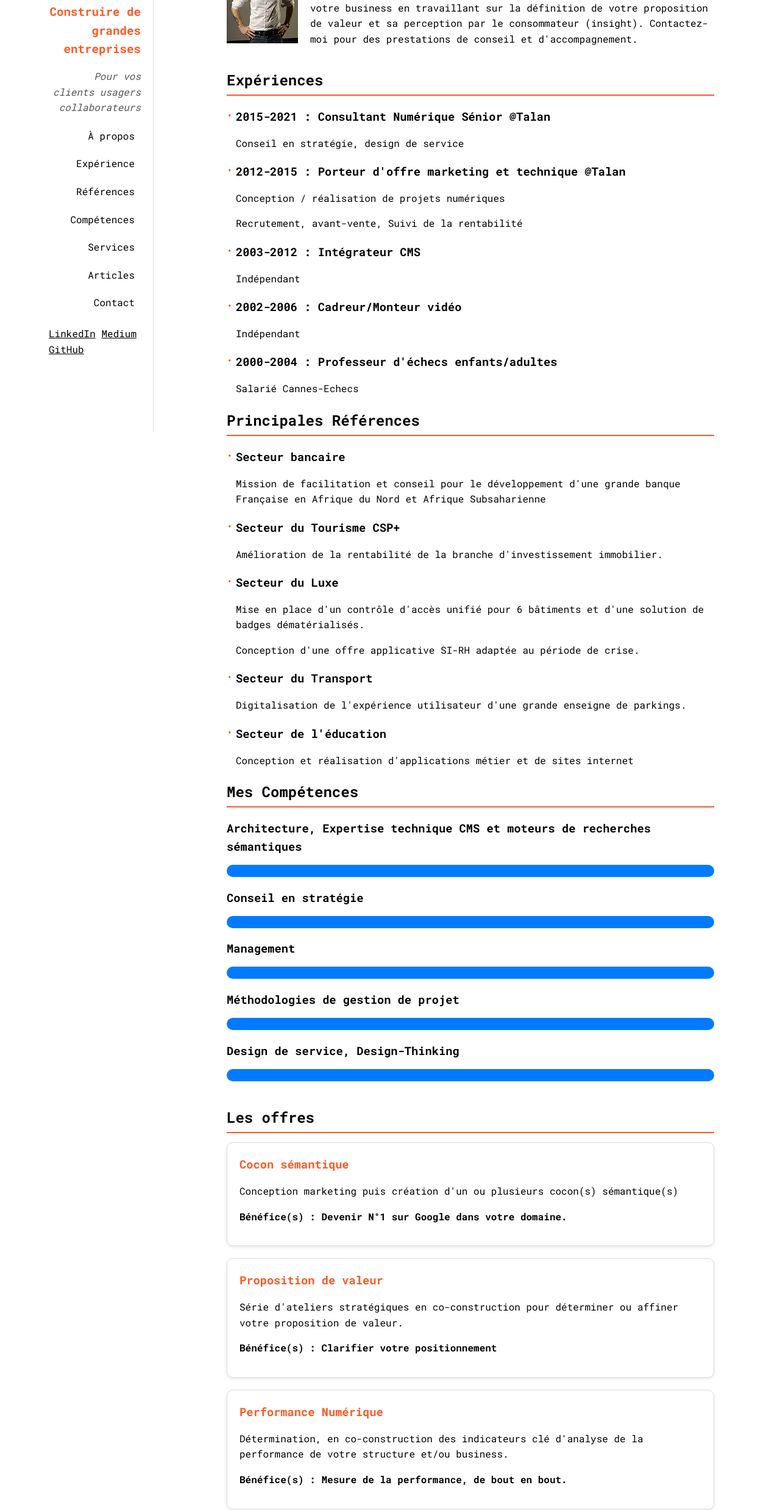
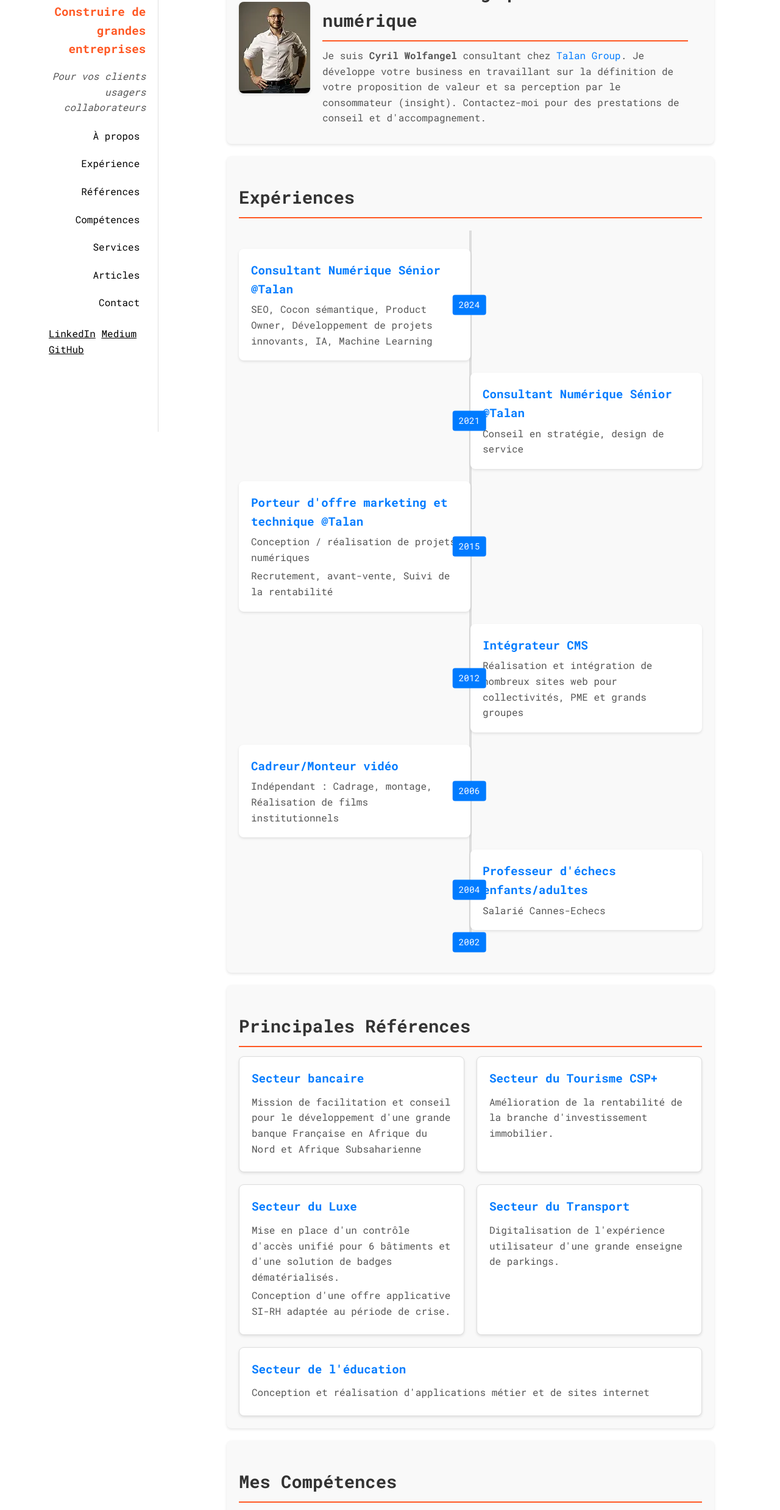
Before and after one commit to friteuseb/friteuseb.github.io, a plain HTML site: page index.html in a window 1280 px wide. Shown: the part 132-2608 px from the top of the page at 61% size. Drawn offline with Linux system fonts and the light colour scheme.

Commit message:
uniformisation flat design optimisation du css

```diff
--- a/index.html
+++ b/index.html
@@ -92,58 +92,81 @@
 
                 <section id="experience">
                     <h2>Expériences</h2>
-                    <ul>
-                        <li>
-                            <h3>2015-2021 : Consultant Numérique Sénior @Talan</h3>
-                            <p>Conseil en stratégie, design de service</p>
-                        </li>
-                        <li>
-                            <h3>2012-2015 : Porteur d'offre marketing et technique @Talan</h3>
-                            <p>Conception / réalisation de projets numériques</p>
-                            <p>Recrutement, avant-vente, Suivi de la rentabilité</p>
-                        </li>
-                        <li>
-                            <h3>2003-2012 : Intégrateur CMS</h3>
-                            <p>Indépendant</p>
-                        </li>
-                        <li>
-                            <h3>2002-2006 : Cadreur/Monteur vidéo</h3>
-                            <p>Indépendant</p>
-                        </li>
-                        <li>
-                            <h3>2000-2004 : Professeur d'échecs enfants/adultes</h3>
-                            <p>Salarié Cannes-Echecs</p>
-                        </li>
-                    </ul>
+                    <div class="timeline">
+                        <div class="timeline-item">
+                            <div class="timeline-date">2024</div>
+                            <div class="timeline-content">
+                                <h3>Consultant Numérique Sénior @Talan</h3>
+                                <p>SEO, Cocon sémantique, Product Owner, Développement de projets innovants, IA, Machine Learning</p>
+                            </div>
+                        </div>
+                        <div class="timeline-item">
+                            <div class="timeline-date">2021</div>
+                            <div class="timeline-content">
+                                <h3>Consultant Numérique Sénior @Talan</h3>
+                                <p>Conseil en stratégie, design de service</p>
+                            </div>
+                        </div>
+                        <div class="timeline-item">
+                            <div class="timeline-date">2015</div>
+                            <div class="timeline-content">
+                                <h3>Porteur d'offre marketing et technique @Talan</h3>
+                                <p>Conception / réalisation de projets numériques</p>
+                                <p>Recrutement, avant-vente, Suivi de la rentabilité</p>
+                            </div>
+                        </div>
+                        <div class="timeline-item">
+                            <div class="timeline-date">2012</div>
+                            <div class="timeline-content">
+                                <h3>Intégrateur CMS</h3>
+                                <p>Réalisation et intégration de nombreux sites web pour collectivités, PME et grands groupes</p>
+                            </div>
+                        </div>
+                        <div class="timeline-item">
+                            <div class="timeline-date">2006</div>
+                            <div class="timeline-content">
+                                <h3>Cadreur/Monteur vidéo</h3>
+                                <p>Indépendant : Cadrage, montage, Réalisation de films institutionnels</p>
+                            </div>
+                        </div>
+                        <div class="timeline-item">
+                            <div class="timeline-date">2004</div>
+                            <div class="timeline-content">
+                                <h3>Professeur d'échecs enfants/adultes</h3>
+                                <p>Salarié Cannes-Echecs</p>
+                            </div>
+                        </div>
+                        <div class="timeline-item">
+                            <div class="timeline-date">2002</div>
+                        </div>
+                    </div>
                 </section>
 
                 <section id="references">
                     <h2>Principales Références</h2>
-                    <ul>
-                        <li>
+                    <div class="references-list">
+                        <div class="reference-card">
                             <h3>Secteur bancaire</h3>
-                            <p>Mission de facilitation et conseil pour le développement d'une grande banque Française en
-                                Afrique du Nord et Afrique Subsaharienne</p>
-                        </li>
-                        <li>
+                            <p>Mission de facilitation et conseil pour le développement d'une grande banque Française en Afrique du Nord et Afrique Subsaharienne</p>
+                        </div>
+                        <div class="reference-card">
                             <h3>Secteur du Tourisme CSP+</h3>
                             <p>Amélioration de la rentabilité de la branche d'investissement immobilier.</p>
-                        </li>
-                        <li>
+                        </div>
+                        <div class="reference-card">
                             <h3>Secteur du Luxe</h3>
-                            <p>Mise en place d'un contrôle d'accès unifié pour 6 bâtiments et d'une solution de badges
-                                dématérialisés.</p>
+                            <p>Mise en place d'un contrôle d'accès unifié pour 6 bâtiments et d'une solution de badges dématérialisés.</p>
                             <p>Conception d'une offre applicative SI-RH adaptée au période de crise.</p>
-                        </li>
-                        <li>
+                        </div>
+                        <div class="reference-card">
                             <h3>Secteur du Transport</h3>
                             <p>Digitalisation de l'expérience utilisateur d'une grande enseigne de parkings.</p>
-                        </li>
-                        <li>
+                        </div>
+                        <div class="reference-card">
                             <h3>Secteur de l'éducation</h3>
                             <p>Conception et réalisation d'applications métier et de sites internet</p>
-                        </li>
-                    </ul>
+                        </div>
+                    </div>
                 </section>
 
                 <section id="competences">
@@ -152,35 +175,47 @@
                     <div class="skill">
                         <h3>Architecture, Expertise technique CMS et moteurs de recherches sémantiques</h3>
                         <div class="skill-bar">
-                            <div class="skill-bar-fill" data-width="60%"></div>
+                            <div class="skill-bar-fill" style="width: 80%;"></div>
                         </div>
                     </div>
                     <div class="skill">
                         <h3>Conseil en stratégie</h3>
                         <div class="skill-bar">
-                            <div class="skill-bar-fill" data-width="80%"></div>
+                            <div class="skill-bar-fill" style="width: 70%;"></div>
                         </div>
                     </div>
                     <div class="skill">
                         <h3>Management</h3>
                         <div class="skill-bar">
-                            <div class="skill-bar-fill" data-width="70%"></div>
+                            <div class="skill-bar-fill" style="width: 70%;"></div>
+                        </div>
+                    </div>
+                    <div class="skill">
+                        <h3>SEO</h3>
+                        <div class="skill-bar">
+                            <div class="skill-bar-fill" style="width: 90%;"></div>
                         </div>
                     </div>
                     <div class="skill">
                         <h3>Méthodologies de gestion de projet</h3>
                         <div class="skill-bar">
-                            <div class="skill-bar-fill" data-width="60%"></div>
+                            <div class="skill-bar-fill" style="width: 70%;"></div>
                         </div>
                     </div>
                     <div class="skill">
                         <h3>Design de service, Design-Thinking</h3>
                         <div class="skill-bar">
-                            <div class="skill-bar-fill" data-width="70%"></div>
+                            <div class="skill-bar-fill" style="width: 80%;"></div>
                         </div>
-
+                    </div>
+                    <div class="skill">
+                        <h3>Développement WEB PHP/PYTHON</h3>
+                        <div class="skill-bar">
+                            <div class="skill-bar-fill" style="width: 50%;"></div>
+                        </div>
                     </div>
                 </section>
+
 
                 <section id="services">
                     <h2>Les offres</h2>
--- a/style.css
+++ b/style.css
@@ -1,4 +1,3 @@
-/* Variables globales */
 :root {
   --main-color: #007BFF;
   --background-color: #ffffff;
@@ -7,7 +6,7 @@
   --highlight-color: #ff5722;
 }
 
-/* Styles de base */
+/* Styles de Base */
 body {
   font-family: 'Roboto Mono', monospace;
   background-color: var(--background-color);
@@ -24,7 +23,6 @@ body {
   box-sizing: border-box;
 }
 
-/* Layout principal */
 .wrapper {
   display: flex;
   width: 100%;
@@ -78,7 +76,6 @@ body {
   color: #555;
 }
 
-/* Navigation */
 .sidebar nav ul {
   padding: 0;
   list-style: none;
@@ -103,7 +100,6 @@ body {
   color: #fff;
 }
 
-/* Menu Burger */
 #menu-toggle {
   display: none;
   background: none;
@@ -122,7 +118,6 @@ body {
   transition: 0.3s;
 }
 
-/* Boutons sociaux */
 .social-buttons {
   margin-top: 20px;
 }
@@ -145,7 +140,7 @@ body {
   background-color: #0056b3;
 }
 
-/* Contenu principal */
+/* Contenu Principal */
 .content {
   flex-grow: 1;
   max-width: 800px;
@@ -156,25 +151,6 @@ body {
   overflow-y: auto;
 }
 
-/* Profile */
-.profile {
-  display: flex;
-  align-items: center;
-  gap: 20px;
-}
-
-.profile-pic {
-  width: 150px;
-  height: 150px;
-  object-fit: cover;
-  border-radius: 0;
-}
-
-.profile-text {
-  flex-grow: 1;
-}
-
-/* Typographie */
 .content h1, .content h2, .content h3, .content p, .content a {
   color: var(--text-color);
   margin-bottom: 15px;
@@ -198,63 +174,252 @@ body {
   color: var(--highlight-color);
 }
 
-/* Listes */
-.content ul {
-  padding-left: 0;
-  list-style: none;
-  margin: 10px 0;
+/* Section À propos */
+#apropos {
+  margin: 20px 0;
+  padding: 20px;
+  background-color: #f9f9f9;
+  border-radius: 8px;
+  box-shadow: 0 2px 4px rgba(0, 0, 0, 0.1);
+  display: flex;
+  align-items: center;
 }
 
-.content li {
-  margin-bottom: 5px;
-  position: relative;
-  padding-left: 15px;
+.profile {
+  display: flex;
+  align-items: center;
 }
 
-.content li:before {
-  content: '•';
-  position: absolute;
-  left: 0;
-  color: var(--highlight-color);
+.profile-pic {
+  border-radius: 8px;
+  margin-right: 20px;
+  box-shadow: 0 2px 4px rgba(0, 0, 0, 0.1);
 }
 
-/* Footer */
-footer {
-  text-align: center;
-  background: var(--background-color);
-  color: var(--text-color);
-  padding: 10px 0;
-  width: 100%;
-  position: relative;
-  bottom: 0;
-  box-shadow: 0 -2px 5px rgba(0, 0, 0, 0.1);
+.profile-text {
+  max-width: 600px;
 }
 
-/* Barres de compétences */
+#apropos h1 {
+  font-size: 1.8em;
+  margin-bottom: 10px;
+  color: #333;
+  border-bottom: 2px solid var(--highlight-color);
+  padding-bottom: 10px;
+}
+
+#apropos p {
+  margin: 10px 0;
+  font-size: 1em;
+  color: #555;
+}
+
+#apropos a {
+  color: #007bff;
+  text-decoration: none;
+  transition: color 0.2s;
+}
+
+#apropos a:hover {
+  color: #0056b3;
+}
+
+/* Section Expériences */
+#experience {
+  margin: 20px 0;
+  padding: 20px;
+  background-color: #f9f9f9;
+  border-radius: 8px;
+  box-shadow: 0 2px 4px rgba(0, 0, 0, 0.1);
+}
+
+#experience h2 {
+  font-size: 1.8em;
+  margin-bottom: 15px;
+  color: #333;
+  border-bottom: 2px solid var(--highlight-color);
+  padding-bottom: 10px;
+}
+
+.timeline {
+  position: relative;
+  padding: 10px 0;
+  margin: 20px 0;
+}
+
+.timeline::before {
+  content: '';
+  position: absolute;
+  top: 0;
+  left: 50%;
+  transform: translateX(-50%);
+  width: 4px;
+  height: 100%;
+  background: #ddd;
+}
+
+.timeline-item {
+  position: relative;
+  margin: 20px 0;
+  padding-left: 50%;
+  clear: both;
+}
+
+.timeline-item:nth-child(odd) {
+  padding-left: 0;
+  padding-right: 50%;
+}
+
+.timeline-date {
+  position: absolute;
+  top: 50%;
+  left: calc(50% - 2px);
+  transform: translate(-50%, -50%);
+  background: #007bff;
+  color: #fff;
+  padding: 5px 10px;
+  border-radius: 4px;
+  font-size: 0.9em;
+  z-index: 1;
+}
+
+.timeline-content {
+  padding: 20px;
+  background: #fff;
+  border-radius: 8px;
+  box-shadow: 0 2px 4px rgba(0, 0, 0, 0.1);
+  position: relative;
+}
+
+.timeline-content h3 {
+  font-size: 1.2em;
+  margin: 0 0 5px;
+  color: #007bff;
+}
+
+.timeline-content p {
+  margin: 5px 0 0;
+  font-size: 1em;
+  color: #555;
+}
+
+/* Section Références */
+#references {
+  margin: 20px 0;
+  padding: 20px;
+  background-color: #f9f9f9;
+  border-radius: 8px;
+  box-shadow: 0 2px 4px rgba(0, 0, 0, 0.1);
+}
+
+#references h2 {
+  font-size: 1.8em;
+  margin-bottom: 15px;
+  color: #333;
+  border-bottom: 2px solid var(--highlight-color);
+  padding-bottom: 10px;
+}
+
+.references-list {
+  display: flex;
+  flex-wrap: wrap;
+  gap: 20px;
+}
+
+.reference-card {
+  flex: 1;
+  min-width: 250px;
+  background-color: #fff;
+  border: 1px solid #ddd;
+  border-radius: 8px;
+  padding: 20px;
+  box-shadow: 0 2px 4px rgba(0, 0, 0, 0.1);
+  transition: transform 0.2s, box-shadow 0.2s;
+}
+
+.reference-card:hover {
+  transform: translateY(-5px);
+  box-shadow: 0 4px 8px rgba(0, 0, 0, 0.2);
+}
+
+.reference-card h3 {
+  font-size: 1.2em;
+  margin: 0 0 10px;
+  color: #007bff;
+}
+
+.reference-card p {
+  margin: 5px 0;
+  font-size: 1em;
+  color: #555;
+}
+
+/* Section Compétences */
+#competences {
+  margin: 20px 0;
+  padding: 20px;
+  background-color: #f9f9f9;
+  border-radius: 8px;
+  box-shadow: 0 2px 4px rgba(0, 0, 0, 0.1);
+}
+
+#competences h2 {
+  font-size: 1.8em;
+  margin-bottom: 15px;
+  color: #333;
+  border-bottom: 2px solid var(--highlight-color);
+  padding-bottom: 10px;
+}
+
+.skill {
+  margin-bottom: 20px;
+}
+
+.skill h3 {
+  font-size: 1.2em;
+  margin: 0 0 10px;
+  color: #007bff;
+}
+
 .skill-bar {
-  background: #e0e0e0;
-  border-radius: 25px;
+  position: relative;
+  height: 20px;
+  background-color: #e0e0e0;
+  border-radius: 10px;
   overflow: hidden;
-  margin: 10px 0;
-  height: 20px; /* Augmenter la hauteur si nécessaire */
 }
 
 .skill-bar-fill {
-  display: block;
   height: 100%;
-  background-color: var(--main-color);
-  width: 0;
+  background-color: #007bff;
+  border-radius: 10px;
+  transition: width 0.4s ease-in-out;
 }
 
-.skill-bar-fill[data-width] {
-  width: attr(data-width %); /* Utilisation de la valeur data-width pour définir la largeur */
-  transition: width 1s; /* Retirer cette ligne pour supprimer l'animation */
+.skill-bar-fill::after {
+  content: attr(style);
+  position: absolute;
+  right: 10px;
+  top: 2px;
+  color: #fff;
+  font-size: 0.8em;
 }
 
+/* Section Services */
+#services {
+  margin: 20px 0;
+  padding: 20px;
+  background-color: #f9f9f9;
+  border-radius: 8px;
+  box-shadow: 0 2px 4px rgba(0, 0, 0, 0.1);
+}
 
-/* Services */
-#services {
-  margin-top: 40px;
+#services h2 {
+  font-size: 1.8em;
+  margin-bottom: 15px;
+  color: #333;
+  border-bottom: 2px solid var(--highlight-color);
+  padding-bottom: 10px;
 }
 
 .services-list {
@@ -264,27 +429,52 @@ footer {
 }
 
 .service-card {
-  background-color: var(--background-color);
+  flex: 1;
+  min-width: 250px;
+  background-color: #fff;
   border: 1px solid #ddd;
-  border-radius: 10px;
+  border-radius: 8px;
   padding: 20px;
-  box-shadow: 0 2px 5px rgba(0, 0, 0, 0.1);
-  flex: 1 1 calc(50% - 20px);
-  transition: transform 0.3s ease;
+  box-shadow: 0 2px 4px rgba(0, 0, 0, 0.1);
+  transition: transform 0.2s, box-shadow 0.2s;
 }
 
 .service-card:hover {
   transform: translateY(-5px);
+  box-shadow: 0 4px 8px rgba(0, 0, 0, 0.2);
 }
 
 .service-card h3 {
-  color: var(--highlight-color);
-  margin-top: 0;
+  font-size: 1.2em;
+  margin: 0 0 10px;
+  color: #007bff;
 }
 
-/* Articles */
+.service-card p {
+  margin: 5px 0;
+  font-size: 1em;
+  color: #555;
+}
+
+.service-card p strong {
+  color: #333;
+}
+
+/* Section Articles */
 #articles {
-  margin-top: 40px;
+  margin: 20px 0;
+  padding: 20px;
+  background-color: #f9f9f9;
+  border-radius: 8px;
+  box-shadow: 0 2px 4px rgba(0, 0, 0, 0.1);
+}
+
+#articles h2 {
+  font-size: 1.8em;
+  margin-bottom: 15px;
+  color: #333;
+  border-bottom: 2px solid var(--highlight-color);
+  padding-bottom: 10px;
 }
 
 .article-list {
@@ -294,39 +484,105 @@ footer {
 }
 
 .article-card {
-  background-color: var(--background-color);
+  flex: 1;
+  min-width: 250px;
+  background-color: #fff;
   border: 1px solid #ddd;
-  border-radius: 10px;
+  border-radius: 8px;
   padding: 20px;
-  box-shadow: 0 2px 5px rgba(0, 0, 0, 0.1);
-  flex: 1 1 calc(33.333% - 20px);
-  transition: transform 0.3s ease;
+  box-shadow: 0 2px 4px rgba(0, 0, 0, 0.1);
+  transition: transform 0.2s, box-shadow 0.2s;
 }
 
 .article-card:hover {
   transform: translateY(-5px);
+  box-shadow: 0 4px 8px rgba(0, 0, 0, 0.2);
 }
 
 .article-card h3 {
-  color: var(--highlight-color);
-  margin-top: 0;
+  font-size: 1.2em;
+  margin: 0 0 10px;
+  color: #007bff;
 }
 
 .article-card p {
-  margin-bottom: 10px;
+  margin: 5px 0;
+  font-size: 1em;
+  color: #555;
 }
 
 .article-card .read-more {
-  color: var(--main-color);
+  display: inline-block;
+  margin-top: 10px;
+  font-size: 0.9em;
+  color: #007bff;
   text-decoration: none;
-  font-weight: bold;
+  border: 1px solid #007bff;
+  padding: 5px 10px;
+  border-radius: 4px;
+  transition: background-color 0.2s, color 0.2s;
 }
 
 .article-card .read-more:hover {
-  text-decoration: underline;
+  background-color: #007bff;
+  color: #fff;
 }
 
-/* Responsive Design */
+/* Section Contact */
+#contact {
+  margin: 20px 0;
+  padding: 20px;
+  background-color: #f9f9f9;
+  border-radius: 8px;
+  box-shadow: 0 2px 4px rgba(0, 0, 0, 0.1);
+}
+
+#contact h2 {
+  font-size: 1.8em;
+  margin-bottom: 15px;
+  color: #333;
+  border-bottom: 2px solid var(--highlight-color);
+  padding-bottom: 10px;
+}
+
+#contact p {
+  margin: 10px 0;
+  font-size: 1em;
+  color: #555;
+}
+
+#contact a {
+  color: #007bff;
+  text-decoration: none;
+  transition: color 0.2s;
+}
+
+#contact a:hover {
+  color: #0056b3;
+}
+
+/* Pied de page */
+footer {
+  margin: 20px 0;
+  padding: 10px 20px;
+  background-color: #333;
+  color: #fff;
+  text-align: center;
+  border-radius: 8px;
+  box-shadow: 0 2px 4px rgba(0, 0, 0, 0.1);
+}
+
+footer a {
+  color: #007bff;
+  text-decoration: none;
+  transition: color 0.2s;
+}
+
+footer a:hover {
+  color: #0056b3;
+}
+
+/* Media Queries */
 @media (max-width: 1024px) {
   body {
     padding: 0;
@@ -378,7 +634,6 @@ footer {
     width: 100%;
   }
 
-  /* Centrer le contenu dans la sidebar */
   .sidebar h1,
   .sidebar .tagline,
   .sidebar .sub-tagline,
@@ -388,7 +643,6 @@ footer {
     text-align: center;
   }
 
-  /* Ajuster les marges pour le centrage */
   .sidebar nav ul li {
     margin: 10px 0;
   }
@@ -404,7 +658,6 @@ footer {
     margin: 10px;
   }
 
-  /* Assurer que le contenu principal est bien centré */
   .content {
     display: flex;
     flex-direction: column;
@@ -441,116 +694,7 @@ footer {
   }
 }
 
-/* Ajustements supplémentaires pour les très petits écrans */
-@media (max-width: 480px) {
-  .profile-pic {
-      width: 150px;
-      height: 150px;
-  }
-
-  .content {
-      padding: 10px;
-  }
-
-  h1 {
-      font-size: 1.8em;
-  }
-
-  h2 {
-      font-size: 1.5em;
-  }
-
-  h3 {
-      font-size: 1.2em;
-  }
-
-  .btn-social {
-      display: block;
-      width: 100%;
-      margin: 10px 0;
-  }
-}
-
-/* Optimisation pour l'impression */
-@media print {
-  .sidebar, .social-buttons, .skill-bar {
-      display: none;
-  }
-
-  .content {
-      margin: 0;
-      padding: 0;
-  }
-
-  body {
-      font-size: 12pt;
-      line-height: 1.5;
-  }
-
-  a {
-      text-decoration: none;
-      color: #000;
-  }
-
-  h1, h2, h3 {
-      page-break-after: avoid;
-  }
-
-  img {
-      max-width: 100% !important;
-  }
-}
-
-/* Animation des compétences */
-@keyframes fillSkill {
-  from { width: 0; }
-  to { width: var(--skill-level); }
-}
-
-.skill-bar-fill {
-  animation: fillSkill 2s ease-out forwards;
-}
-
-/* Mode sombre (à implémenter avec JavaScript) */
-body.dark-mode {
-  --background-color: #1a1a1a;
-  --text-color: #ffffff;
-  --main-color: #4da6ff;
-  --highlight-color: #ff7b4d;
-}
-
-
-/* dark mode */
-.dark-mode-toggle {
-  margin-top: 20px;
-  text-align: center;
-}
-
-#dark-mode-toggle {
-  background: none;
-  border: none;
-  cursor: pointer;
-  font-size: 1.5rem;
-  transition: transform 0.3s ease;
-}
-
-#dark-mode-toggle:hover {
-  transform: scale(1.1);
-}
-
-#dark-mode-toggle .moon {
-  display: none;
-}
-
-body.dark-mode #dark-mode-toggle .sun {
-  display: none;
-}
-
-body.dark-mode #dark-mode-toggle .moon {
-  display: inline;
-}
-
-/* Styles pour le mode sombre */
+/* Mode Sombre */
 body.dark-mode {
   --background-color: #1a1a1a;
   --text-color: #ffffff;
@@ -574,31 +718,3 @@ body.dark-mode .content a {
 body.dark-mode .skill-bar {
   background-color: #333;
 }
-
-/* Amélioration de l'accessibilité */
-:focus {
-  outline: 2px solid var(--main-color);
-  outline-offset: 2px;
-}
-
-/* Optimisation des performances */
-.lazy-load {
-  transition: opacity 0.3s;
-}
-
-.lazy-load[data-loaded] {
-  opacity: 1;
-}
-
-/* Classes utilitaires */
-.visually-hidden {
-  position: absolute;
-  width: 1px;
-  height: 1px;
-  padding: 0;
-  margin: -1px;
-  overflow: hidden;
-  clip: rect(0, 0, 0, 0);
-  white-space: nowrap;
-  border: 0;
-}
```
Lines whose indentation alone changed are shown as unchanged.
